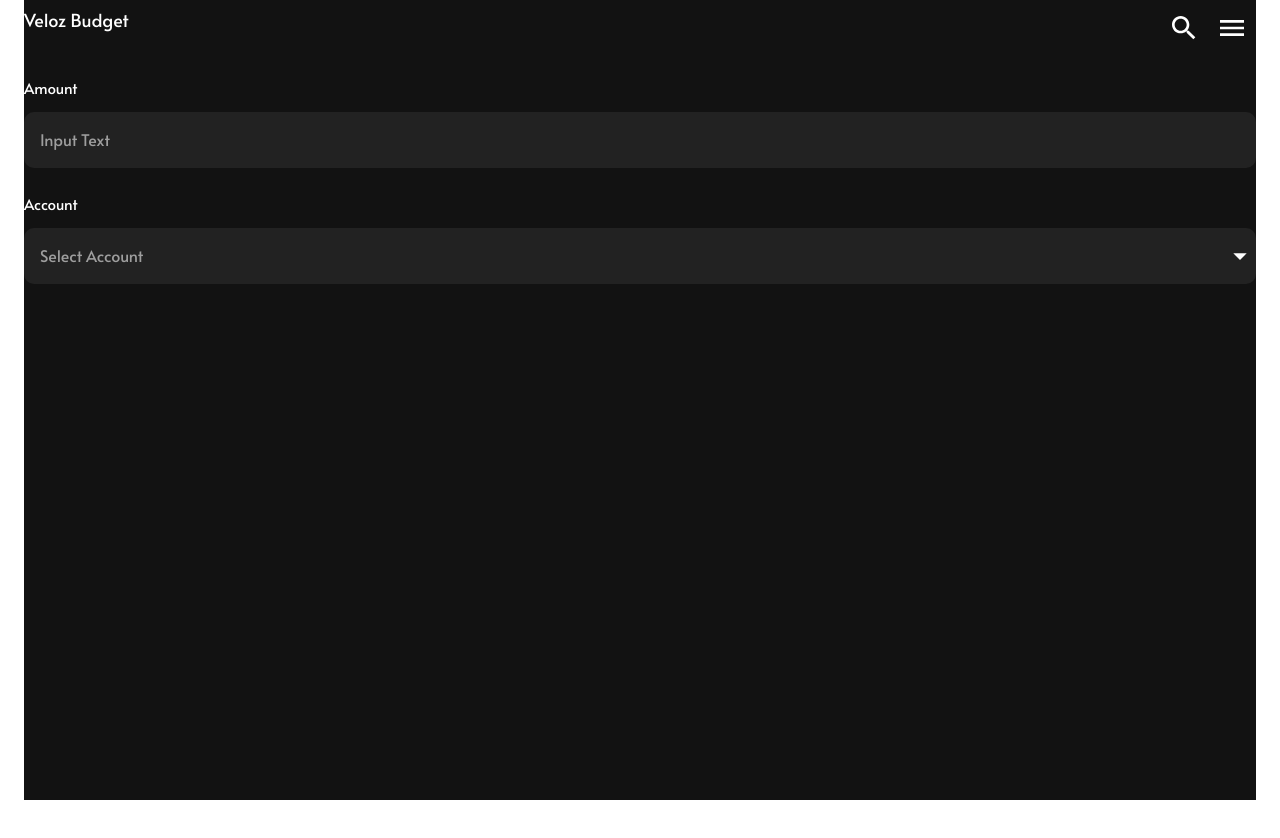
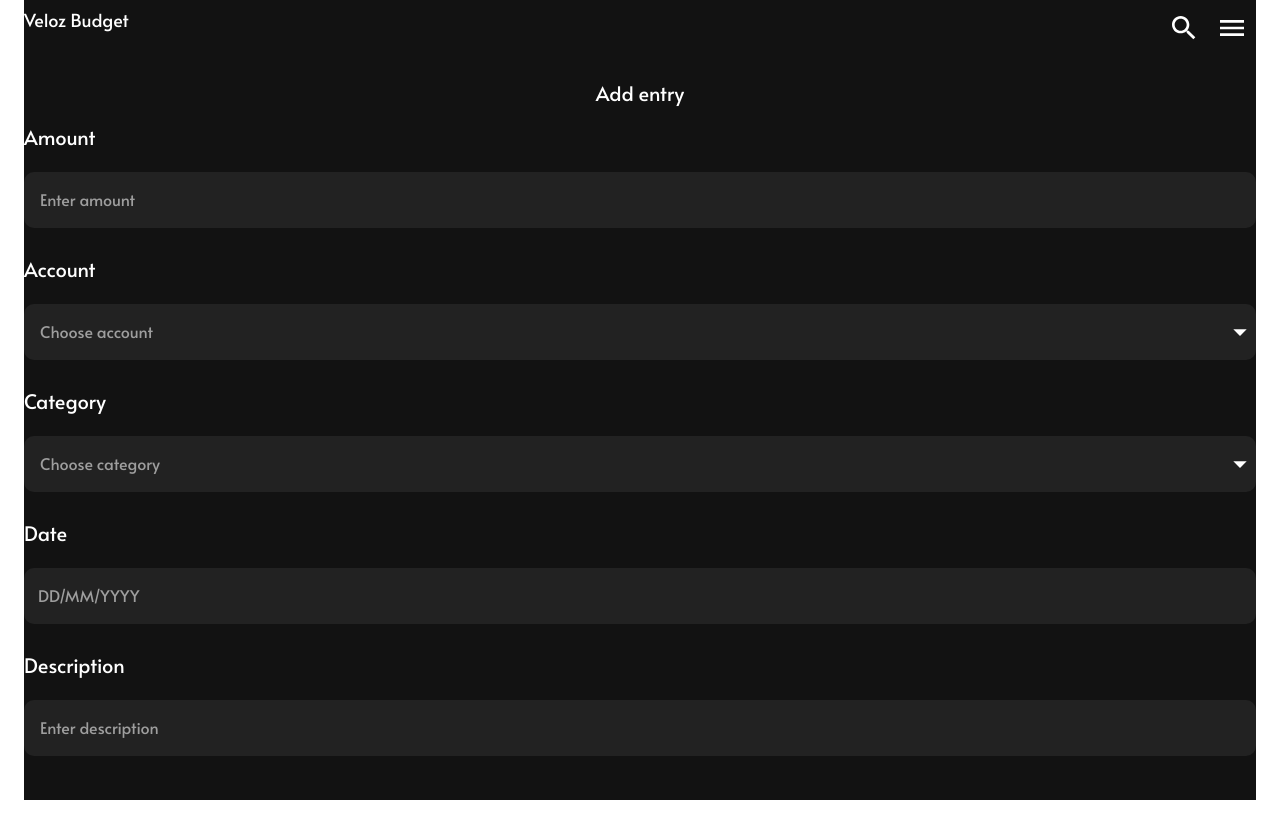
Before and after one commit to pharesdiego/fe-budget-app, a Next.js app: page /entry/create in a window 1280 px wide. Shown: the top 838 px of the page. Built offline with nearby package versions, Linux system fonts and the light colour scheme.

Commit message:
Create DateInput

```diff
--- a/package.json
+++ b/package.json
@@ -13,6 +13,7 @@
     "@emotion/styled": "^11.10.6",
     "@mui/icons-material": "^5.11.16",
     "@mui/material": "^5.12.1",
+    "@mui/x-date-pickers": "^6.2.1",
     "@types/node": "18.15.11",
     "@types/react": "18.0.37",
     "@types/react-dom": "18.0.11",
--- a/src/app/container.tsx
+++ b/src/app/container.tsx
@@ -1,5 +1,7 @@
 "use client"
 import { Box } from "@mui/material";
+import { LocalizationProvider } from "@mui/x-date-pickers";
+import { AdapterDayjs } from '@mui/x-date-pickers/AdapterDayjs'
 
 const Container = ({ children }: { children: React.ReactNode }) => {
   return <Box component="body" sx={(theme) => ({
@@ -13,7 +15,9 @@ const Container = ({ children }: { children: React.ReactNode }) => {
       gap: "1rem",
     }
   })}>
-    {children}
+    <LocalizationProvider dateAdapter={AdapterDayjs}>
+      {children}
+    </LocalizationProvider>
   </Box>
 }
 
--- /dev/null
+++ b/src/app/entry/create/CreateEntryForm.tsx
@@ -0,0 +1,44 @@
+"use client"
+import DateInput from "@/components/DateInput";
+import SelectInput from "@/components/SelectInput";
+import TextInput from "@/components/TextInput";
+import { Unstable_Grid2 as Grid } from "@mui/material";
+
+const CreateEntryForm = () => {
+  return (
+    <Grid container gap="1rem">
+      <Grid xs={12}>
+        <TextInput
+          label="Amount"
+          placeholder="Enter amount"
+        />
+      </Grid>
+      <Grid xs={12}>
+        <SelectInput
+          label="Account"
+          placeholder="Choose account"
+          options={[
+            { label: "First option", value: "first" }
+          ]}
+        />
+      </Grid>
+      <Grid xs={12}>
+        <SelectInput
+          label="Category"
+          placeholder="Choose category"
+          options={[
+            { label: "First option", value: "first" }
+          ]}
+        />
+      </Grid>
+      <Grid xs={12}>
+        <DateInput label="Date" />
+      </Grid>
+      <Grid xs={12}>
+        <TextInput label="Description" placeholder="Enter description" />
+      </Grid>
+    </Grid>
+  )
+};
+
+export default CreateEntryForm;
--- a/src/app/entry/create/page.tsx
+++ b/src/app/entry/create/page.tsx
@@ -1,12 +1,18 @@
 import TextInput from "@/components/TextInput"
 import SelectInput from "@/components/SelectInput"
+import DateInput from "@/components/DateInput"
+import { Typography } from "@mui/material"
+import PageTitle from "@/components/PageTitle"
+import CreateEntryForm from "./CreateEntryForm"
 
 
 export default async () => {
   return (
-    <>
-      <TextInput />
-      <SelectInput placeholder="Select Account" />
-    </>
+    <main>
+      <PageTitle>
+        Add entry
+      </PageTitle>
+      <CreateEntryForm />
+    </main>
   )
 }
--- /dev/null
+++ b/src/components/DateInput.tsx
@@ -0,0 +1,60 @@
+"use client"
+import { colors } from "@/theme";
+import { DateFormats } from "@/utils/dates";
+import { formLabelClasses, outlinedInputClasses } from "@mui/material";
+import { DatePicker, DatePickerProps } from "@mui/x-date-pickers"
+import dayjs from "dayjs";
+
+
+const DateInput = (props: DatePickerProps<dayjs.Dayjs>) => {
+  return (
+    <DatePicker<dayjs.Dayjs>
+      format={DateFormats.DatePicker}
+      slotProps={{
+        desktopPaper: {
+          sx: theme => ({
+            backgroundColor: theme.palette.grey["500"],
+            "& .MuiDayCalendar-weekDayLabel": {
+              color: theme.palette.grey["300"],
+            }
+          })
+        },
+        mobilePaper: {
+          sx: theme => ({
+            backgroundColor: theme.palette.grey["500"],
+            "& .MuiDayCalendar-weekDayLabel": {
+              color: theme.palette.grey["300"],
+            }
+          })
+        },
+        day: {
+          sx: {
+            color: colors.white,
+          }
+        },
+        actionBar: {
+          sx: {
+            color: colors.white,
+          }
+        },
+
+      }}
+      sx={{
+        width: "100%",
+        [`& .${formLabelClasses.root}`]: {
+          typography: "h1",
+          height: "2rem",
+        },
+        [`& .${outlinedInputClasses.notchedOutline}`]: {
+          border: "unset !important"
+        },
+        [`& .${outlinedInputClasses.input}`]: {
+          color: colors.white,
+        },
+      }}
+      {...props}
+    />
+  )
+}
+
+export default DateInput;
--- /dev/null
+++ b/src/components/PageTitle.tsx
@@ -0,0 +1,13 @@
+"use client"
+import { Typography } from "@mui/material";
+import React from "react";
+
+const PageTitle = ({ children }: { children: React.ReactNode }) => {
+  return (
+    <Typography textAlign="center" variant="h1" component="h1">
+      {children}
+    </Typography>
+  )
+}
+
+export default PageTitle;
--- a/src/components/SelectInput.tsx
+++ b/src/components/SelectInput.tsx
@@ -3,14 +3,20 @@ import { TextField, StandardTextFieldProps, MenuItem, Box } from "@mui/material"
 import TextInput from "./TextInput";
 import { colors } from "@/theme";
 
-interface SelectInputProps extends StandardTextFieldProps { }
+export interface SelectOption {
+  value: string | number;
+  label: string;
+}
+
+interface SelectInputProps extends StandardTextFieldProps {
+  options: SelectOption[];
+}
 
 const SelectInput = (props: SelectInputProps) => {
-  const { placeholder } = props;
+  const { placeholder, options, ...rest } = props;
 
   return (
     <TextInput
-      label="Account"
       select
       SelectProps={{
         defaultValue: "",
@@ -29,22 +35,19 @@ const SelectInput = (props: SelectInputProps) => {
             })}>{placeholder}</Box>
           }
 
-          return <p>{val}</p>
+          return <p>{val as string}</p>
         }
       }}
+      {...rest}
     >
       <MenuItem value="" disabled>
         {placeholder}
       </MenuItem>
-      <MenuItem value="Bank">
-        Bank
-      </MenuItem>
-      <MenuItem value="Savings">
-        Savings
-      </MenuItem>
-      <MenuItem value="Other">
-        Other
-      </MenuItem>
+      {options.map((option) => (
+        <MenuItem key={option.value} value={option.value}>
+          {option.label}
+        </MenuItem>
+      ))}
     </TextInput>
   )
 }
--- a/src/components/TextInput.tsx
+++ b/src/components/TextInput.tsx
@@ -8,23 +8,20 @@ const TextInput = (props: TextInputProps) => {
     <TextField
       fullWidth
       variant="standard"
-      label="Amount"
-      placeholder="Input Text"
       InputLabelProps={{
-        shrink: true,
         sx: {
           typography: "h1",
           height: "2rem",
-          position: "unset",
         }
       }}
       InputProps={{
         disableUnderline: true,
       }}
+      {...props}
       sx={{
-        height: "7.25rem"
+        height: "7.25rem",
+        ...props.sx,
       }}
-      {...props}
     />
   )
 }
--- a/src/theme.tsx
+++ b/src/theme.tsx
@@ -81,7 +81,7 @@ const theme = createTheme({
       styleOverrides: {
         root: {
           backgroundColor: colors.grey,
-          borderRadius: "10px",
+          borderRadius: "10px !important",
           height: "3.5rem",
           marginTop: "0 !important",
           "&.Mui-focused": {
@@ -89,6 +89,12 @@ const theme = createTheme({
             boxShadow: "0px 6px 9px 3px #020202",
           },
         },
+        input: {
+          "&::placeholder": {
+            color: "#9E9E9E",
+            opacity: 1,
+          }
+        }
       }
     },
     MuiInput: {
@@ -100,17 +106,17 @@ const theme = createTheme({
           color: "#fff",
           padding: "1rem",
         },
-        input: {
-          "&::placeholder": {
-            color: "#9E9E9E",
-            opacity: 1,
-          }
-        }
       }
     },
     MuiInputLabel: {
       defaultProps: {
         shrink: true,
+      },
+      styleOverrides: {
+        root: {
+          position: "unset",
+          transform: "unset",
+        }
       }
     },
     MuiFormControl: {
@@ -120,6 +126,7 @@ const theme = createTheme({
       styleOverrides: {
         root: {
           height: "7.25rem",
+          gap: "1rem",
         },
       },
     },
--- a/src/utils/dates.ts
+++ b/src/utils/dates.ts
@@ -4,6 +4,7 @@ export enum DateFormats {
   EntryDateFormat = "DD MMM",
   DateSelectorDateFormat = "MMMM YYYY",
   QSDateFormat = "YYYY-MM",
+  DatePicker = "DD/MM/YYYY",
 }
 
 export type ISODate = string | dayjs.Dayjs
```
Also changed, not shown: 1 other file (tests, documents, lock files or other folders).
